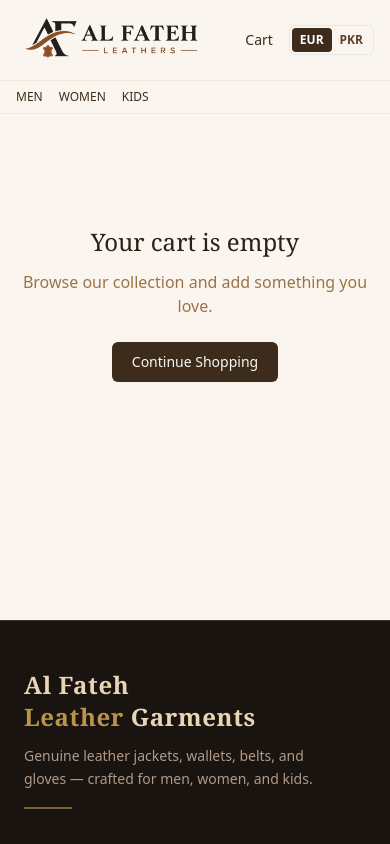
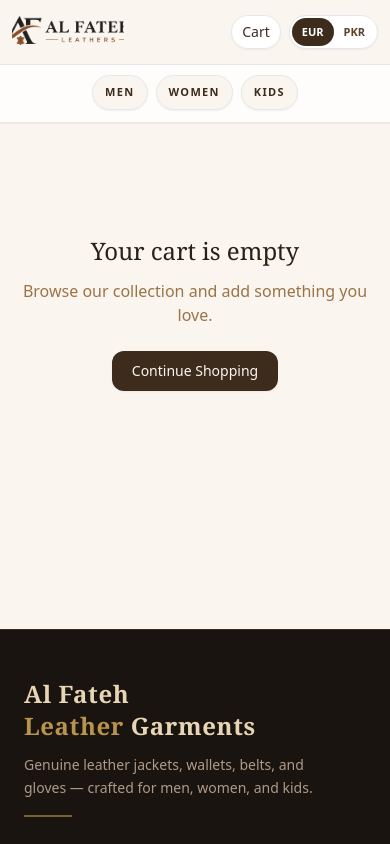
Before and after one commit to bismafajar816/Al-Fateh-Leathers, a Next.js app: page /cart in a window 390 px wide. Shown: the top 844 px of the page. Built offline with nearby package versions, Linux system fonts and the light colour scheme.

Commit message:
refactor: enhance UI components with improved styling and layout adjustments

```diff
--- a/src/app/(shop)/product/[slug]/page.tsx
+++ b/src/app/(shop)/product/[slug]/page.tsx
@@ -12,7 +12,7 @@ export const dynamic = "force-dynamic";
 async function getProduct(slug: string): Promise<IProduct | null> {
   await connectDB();
   const product = await Product.findOne({ slug, isActive: true }).lean();
-  return product as unknown as IProduct | null;
+  return product ? (product as unknown as IProduct) : null;
 }
 
 export default async function ProductDetailPage({ params }: { params: { slug: string } }) {
--- a/src/app/(shop)/shop/[gender]/[category]/page.tsx
+++ b/src/app/(shop)/shop/[gender]/[category]/page.tsx
@@ -80,7 +80,8 @@ export default async function GenderCategoryPage({
       </h1>
       <p className="mb-6 text-leather-500">{products.length} products</p>
 
-      <div className="mb-8 flex flex-wrap gap-2">
+      <div className="sticky top-[72px] z-30 -mx-0 border-b border-leather-200/80 bg-leather-50/95 pb-4 pt-4 backdrop-blur-sm">
+        <div className="mb-6 flex flex-wrap gap-2">
           {CATEGORIES.map((c) => (
             <Link
               key={c}
@@ -105,6 +106,7 @@ export default async function GenderCategoryPage({
           maxPrice={maxPrice}
           sort={sort}
         />
+      </div>
 
       {products.length === 0 ? (
         <p className="text-leather-500">No products in this category yet.</p>
--- a/src/app/(shop)/shop/[gender]/page.tsx
+++ b/src/app/(shop)/shop/[gender]/page.tsx
@@ -66,7 +66,8 @@ export default async function GenderPage({
       <h1 className="mb-2 font-serif text-3xl text-leather-900">{GENDER_LABELS[gender]}</h1>
       <p className="mb-6 text-leather-500">{products.length} products</p>
 
-      <div className="mb-8 flex flex-wrap gap-2">
+      <div className="sticky top-[72px] z-30 -mx-0 border-b border-leather-200/80 bg-leather-50/95 pb-4 pt-4 backdrop-blur-sm">
+        <div className="mb-6 flex flex-wrap gap-2">
           {CATEGORIES.map((c) => (
             <Link
               key={c}
@@ -87,6 +88,7 @@ export default async function GenderPage({
           maxPrice={maxPrice}
           sort={sort}
         />
+      </div>
 
       {products.length === 0 ? (
         <p className="text-leather-500">No products in this department yet.</p>
--- a/src/app/(shop)/shop/category/[category]/page.tsx
+++ b/src/app/(shop)/shop/category/[category]/page.tsx
@@ -67,7 +67,8 @@ export default async function CategoryOnlyPage({
       <h1 className="mb-2 font-serif text-3xl text-leather-900">{CATEGORY_LABELS[category]}</h1>
       <p className="mb-6 text-leather-500">{products.length} products across all departments</p>
 
-      <div className="mb-8 flex flex-wrap gap-2">
+      <div className="sticky top-[72px] z-30 -mx-0 border-b border-leather-200/80 bg-leather-50/95 pb-4 pt-4 backdrop-blur-sm">
+        <div className="mb-6 flex flex-wrap gap-2">
           {CATEGORIES.map((c) => (
             <Link
               key={c}
@@ -92,6 +93,7 @@ export default async function CategoryOnlyPage({
           maxPrice={maxPrice}
           sort={sort}
         />
+      </div>
 
       {products.length === 0 ? (
         <p className="text-leather-500">No products in this category yet.</p>
--- a/src/app/globals.css
+++ b/src/app/globals.css
@@ -8,21 +8,21 @@ body {
 }
 
 .btn-primary {
-  @apply inline-flex items-center justify-center rounded-md bg-leather-800 px-5 py-2.5 text-sm font-medium text-leather-50 transition hover:bg-leather-700 disabled:opacity-50 disabled:cursor-not-allowed;
+  @apply inline-flex items-center justify-center rounded-xl bg-leather-800 px-5 py-2.5 text-sm font-medium text-leather-50 shadow-sm transition hover:bg-leather-700 disabled:cursor-not-allowed disabled:opacity-50;
 }
 
 .btn-secondary {
-  @apply inline-flex items-center justify-center rounded-md border border-leather-800 px-5 py-2.5 text-sm font-medium text-leather-800 transition hover:bg-leather-800 hover:text-leather-50;
+  @apply inline-flex items-center justify-center rounded-xl border border-leather-800 px-5 py-2.5 text-sm font-medium text-leather-800 transition hover:bg-leather-800 hover:text-leather-50;
 }
 
 .input {
-  @apply w-full rounded-md border border-leather-300 bg-white px-3 py-2 text-sm focus:border-leather-600 focus:outline-none focus:ring-1 focus:ring-leather-600;
+  @apply w-full rounded-xl border border-leather-300 bg-leather-50/80 px-3 py-2.5 text-sm text-leather-900 shadow-sm transition focus:border-leather-700 focus:bg-white focus:outline-none focus:ring-2 focus:ring-brass/25;
 }
 
 .label {
-  @apply mb-1 block text-xs font-medium uppercase tracking-wide text-leather-700;
+  @apply mb-1.5 block text-[10px] font-semibold uppercase tracking-[0.16em] text-leather-600;
 }
 
 .card {
-  @apply rounded-lg border border-leather-100 bg-white shadow-sm;
+  @apply rounded-xl border border-leather-100 bg-white shadow-sm;
 }
--- a/src/components/SiteHeader.tsx
+++ b/src/components/SiteHeader.tsx
@@ -13,16 +13,16 @@ export default function SiteHeader() {
   const [open, setOpen] = useState<string | null>(null);
 
   return (
-    <header className="sticky top-0 z-40 border-b border-leather-100 bg-leather-50/95 backdrop-blur">
-      <div className="mx-auto flex max-w-6xl items-center justify-between px-4 py-4">
-        <Link href="/" aria-label="Al Fateh Leathers home" className="relative h-12 w-48 shrink-0 overflow-hidden sm:h-14 sm:w-56">
+    <header className="sticky top-0 z-40 border-b border-leather-200/80 bg-leather-50/90 shadow-[0_1px_0_rgba(47,32,19,0.06)] backdrop-blur-xl">
+      <div className="mx-auto flex max-w-6xl items-center justify-between gap-3 px-3 py-3 sm:px-4">
+        <Link href="/" aria-label="Al Fateh Leathers home" className="relative h-10 w-28 shrink-0 overflow-hidden sm:h-14 sm:w-56">
           <Image
             src="/uploads/Logo.png"
             alt="Al Fateh Leathers"
             width={2048}
             height={768}
             priority
-            className="absolute left-1/2 top-1/2 h-auto w-[270px] max-w-none -translate-x-1/2 -translate-y-1/2 sm:w-[310px]"
+            className="absolute left-1/2 top-1/2 h-auto w-[200px] max-w-none -translate-x-1/2 -translate-y-1/2 sm:w-[310px]"
           />
         </Link>
 
@@ -33,12 +33,12 @@ export default function SiteHeader() {
                 {GENDER_LABELS[g]}
               </Link>
               {open === g && (
-                <div className="absolute left-0 top-full w-44 rounded-md border border-leather-100 bg-white py-2 shadow-lg">
+                <div className="absolute left-0 top-full w-44 rounded-xl border border-leather-100 bg-white py-2 shadow-lg">
                   {CATEGORIES.map((c) => (
                     <Link
                       key={c}
                       href={`/shop/${g}/${c}`}
-                      className="block px-4 py-2 text-sm text-leather-800 hover:bg-leather-50"
+                      className="block px-4 py-2 text-sm text-leather-800 transition hover:bg-leather-50 hover:text-brass"
                     >
                       {CATEGORY_LABELS[c]}
                     </Link>
@@ -49,22 +49,23 @@ export default function SiteHeader() {
           ))}
         </nav>
 
-        <div className="flex items-center gap-4">
-          <Link href="/cart" className="relative text-sm font-medium text-leather-800 hover:text-brass">
+        <div className="flex items-center gap-2 sm:gap-4">
+          <Link href="/cart" className="relative inline-flex items-center justify-center rounded-full border border-leather-200 bg-white px-2.5 py-1.5 text-sm font-medium text-leather-800 shadow-sm transition hover:border-leather-300 hover:text-brass sm:px-3">
             Cart
             {totalQuantity > 0 && (
-              <span className="absolute -right-3 -top-2 flex h-5 w-5 items-center justify-center rounded-full bg-brass text-[11px] font-bold text-white">
+              <span className="absolute -right-2 -top-1.5 flex h-5 w-5 items-center justify-center rounded-full bg-brass text-[10px] font-bold text-white">
                 {totalQuantity}
               </span>
             )}
           </Link>
-          <div className="flex items-center rounded-md border border-leather-200 p-0.5 text-xs font-semibold">
+
+          <div className="flex items-center rounded-full border border-leather-200 bg-white p-0.5 text-[11px] font-semibold shadow-sm sm:text-xs">
             {(["EUR", "PKR"] as DisplayCurrency[]).map((option) => (
               <button
                 key={option}
                 type="button"
                 onClick={() => setCurrency(option)}
-                className={`rounded px-2 py-1 ${currency === option ? "bg-leather-800 text-white" : "text-leather-700 hover:text-brass"}`}
+                className={`rounded-full px-2.5 py-1.5 transition ${currency === option ? "bg-leather-800 text-white" : "text-leather-700 hover:text-brass"}`}
               >
                 {option}
               </button>
@@ -73,12 +74,18 @@ export default function SiteHeader() {
         </div>
       </div>
 
-      <div className="flex gap-4 overflow-x-auto border-t border-leather-100 px-4 py-2 md:hidden">
-        {GENDERS.map((g) => (
-          <Link key={g} href={`/shop/${g}`} className="whitespace-nowrap text-xs font-medium uppercase text-leather-800">
-            {GENDER_LABELS[g]}
-          </Link>
-        ))}
+      <div className="border-t border-leather-200/80 bg-white/80 px-3 py-2.5 md:hidden">
+        <div className="flex justify-center gap-2 overflow-x-auto pb-0.5 [scrollbar-width:none] [-ms-overflow-style:none] [&::-webkit-scrollbar]:hidden">
+          {GENDERS.map((g) => (
+            <Link
+              key={g}
+              href={`/shop/${g}`}
+              className="whitespace-nowrap rounded-full border border-leather-200 bg-leather-50 px-3 py-2 text-[11px] font-semibold uppercase tracking-[0.12em] text-leather-800 shadow-sm transition hover:border-leather-300 hover:bg-leather-100"
+            >
+              {GENDER_LABELS[g]}
+            </Link>
+          ))}
+        </div>
       </div>
     </header>
   );
```
Lines whose indentation alone changed are shown as unchanged.
